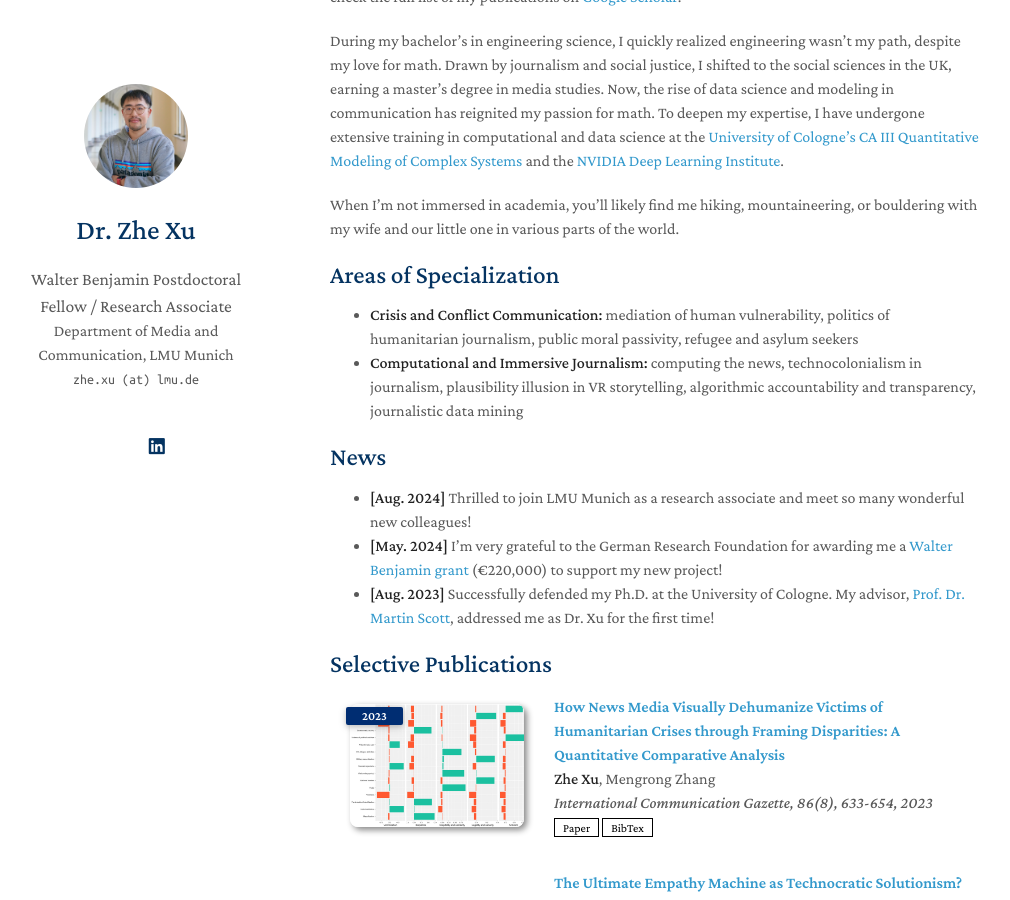
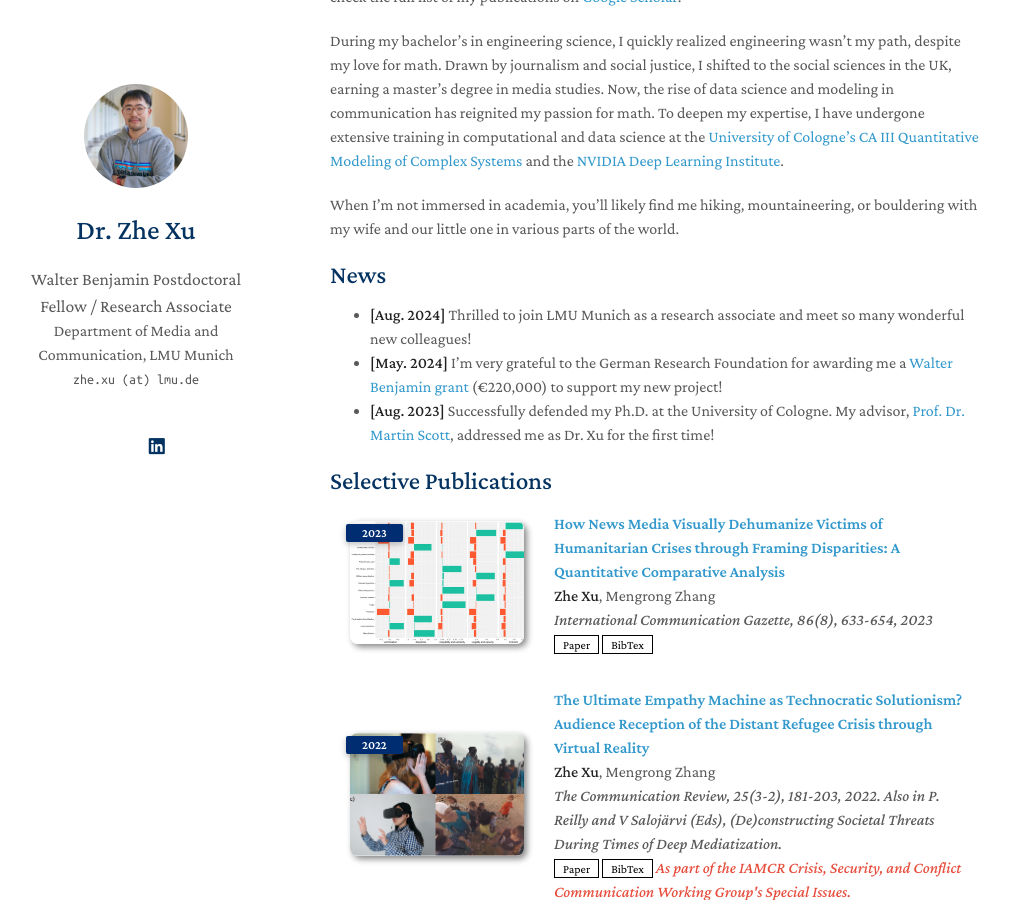
Before and after one commit to zhexuphd/home, a Jekyll site: the page built from index.md, in a window 1280 px wide and 900 px high, scrolled down 456 px. Shown: the whole window, without its empty margins (140-1150 px from the left). Built offline with Jekyll 4.4.1, drawn with Linux system fonts in a browser that asks for light colours; a style sheet for code colours, icons or effects is not loaded; our own code applies the rules of GitHub Pages for plain Markdown files.

Commit message:
Update index.md

```diff
--- a/index.md
+++ b/index.md
@@ -11,11 +11,6 @@
 During my bachelor's in engineering science, I quickly realized engineering wasn’t my path, despite my love for math. Drawn by journalism and social justice, I shifted to the social sciences in the UK, earning a master’s degree in media studies. Now, the rise of data science and modeling in communication has reignited my passion for math. To deepen my expertise, I have undergone extensive training in computational and data science at the [University of Cologne's CA III Quantitative Modeling of Complex Systems](http://ml-school.uni-koeln.de/) and the [NVIDIA Deep Learning Institute](https://learn.nvidia.com/courses/course-detail?course_id=course-v1:DLI+C-FX-06+V2).
 
 When I’m not immersed in academia, you’ll likely find me hiking, mountaineering, or bouldering with my wife and our little one in various parts of the world.
-
-## Areas of Specialization
-
-- **Crisis and Conflict Communication:** mediation of human vulnerability, politics of humanitarian journalism, public moral passivity, refugee and asylum seekers
-- **Computational and Immersive Journalism:** computing the news, technocolonialism in journalism, plausibility illusion in VR storytelling, algorithmic accountability and transparency, journalistic data mining
 
 ## News
 
```
